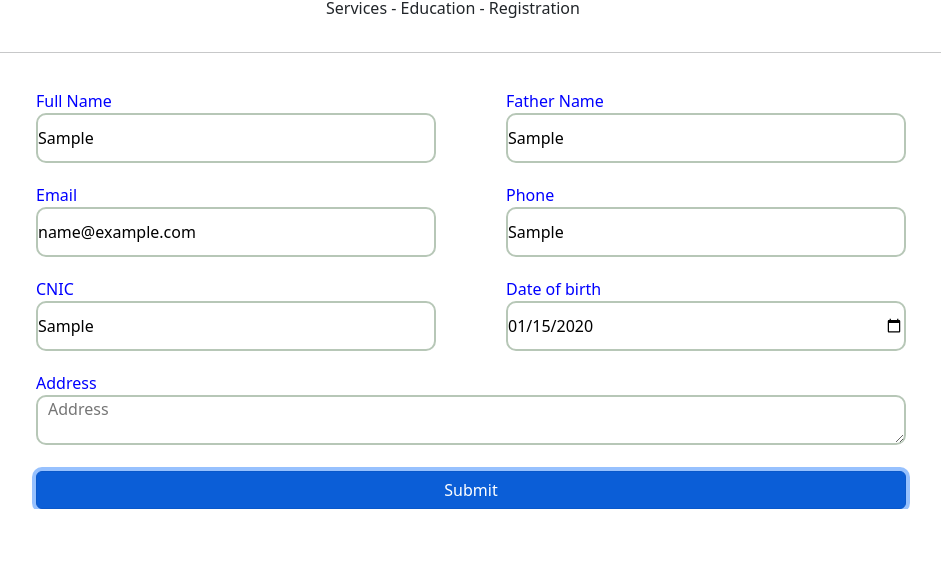
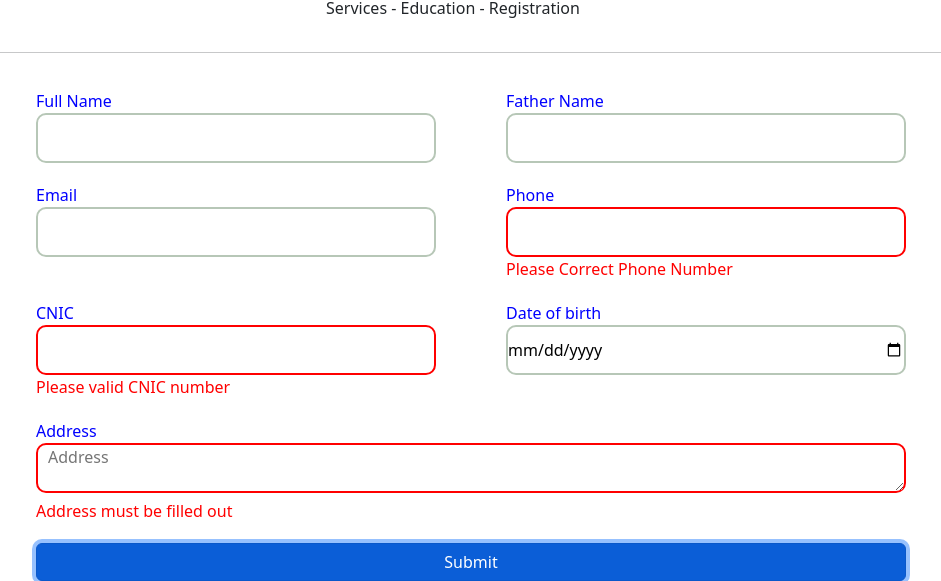
Before and after one commit to qadeer77/Registration-Form, a plain HTML site: page index.html in a window 1280 px wide. Both pictures are taken after typing "Sample", "Sample", "name@example.com", "Sample", "Sample", "2020-01-15" into the empty fields and a click on the button "Submit". Shown: the part 298-879 px from the top of the page, without its empty margins (151-1092 px from the left). Before the commit the page ends 807 px from the top, so only its background shows below. Drawn offline with nearby package versions, Linux system fonts and the light colour scheme.

Commit message:
validation

```diff
--- /dev/null
+++ b/app.js
@@ -0,0 +1,84 @@
+submit = () => {
+    // full name
+    let fullName = document.getElementById("fullName");
+    let span = document.getElementById("span");
+    let fullNameRegix = /^\s*$/.test(fullName.value);
+    if (fullNameRegix === true) {
+        fullName.style.border = "2px solid red";
+        span.innerHTML = "Name must be filled out";
+    }
+    let submit = fullName.value;
+    console.log(submit)
+    fullName.value = " ";
+
+    // father Name
+    let fatherName = document.getElementById("fatherName");
+    let span1 = document.getElementById("span1");
+    let fatherNameRegix = /^\s*$/.test(fatherName.value);
+    if (fatherNameRegix === true) {
+        fatherName.style.border = "2px solid red";
+        span1.innerHTML = "Father name must be filled out";
+    }
+    let submit1 = fatherName.value;
+    console.log(submit1)
+    fatherName.value = " ";
+
+    // email
+    let email = document.getElementById("email");
+    let span2 = document.getElementById("span2");
+    let emailRegix = /^([a-zA-Z0-9\._]+)@([a-zA-Z0-9])+.([a-z]+)(.[a-z]+)?$/.test(email.value);
+    if (emailRegix === false) {
+        email.style.border = "2px solid red";
+        span2.innerHTML = "Please valid Email address"
+    }
+    let submit2 = email.value;
+    console.log(submit2);
+    email.value = " ";
+
+    // phone
+    let phone = document.getElementById("phone");
+    let span3 = document.getElementById("span3");
+    let phoneRegex = /^((\+92)|(0092))-{0,1}\d{3}-{0,1}\d{7}$|^\d{11}$|^\d{4}-\d{7}$/.test(phone.value);
+    if (phoneRegex === false) {
+        phone.style.border = "2px solid red";
+        span3.innerHTML = "Please Correct Phone Number"
+    }
+    let submit3 = phone.value;
+    console.log(submit3);
+    phone.value = " ";
+
+    // CNIC
+    let cnic = document.getElementById("cnic");
+    let span4 = document.getElementById("span4");
+    let cnciRegex = /^[0-9]{5}-[0-9]{7}-[0-9]$/.test(cnic.value);
+    if (cnciRegex === false) {
+        cnic.style.border = "2px solid red";
+        span4.innerHTML = "Please valid CNIC number"
+    }
+    let submit4 = cnic.value;
+    console.log(submit4);
+    cnic.value = " ";
+
+    // date
+    let date = document.getElementById("date");
+    let span5 = document.getElementById("span5");
+    if (date.value.length === 0) {
+        date.style.border = "2px solid red";
+        span5.innerHTML = "Date must be Filled Out"
+    }
+    let submit5 = date.value;
+    console.log(submit5);
+    date.value = "";
+
+    // Address
+    let address = document.getElementById("address");
+    let span6 = document.getElementById("span6");
+    let addressRegex = /^\s*$/.test(address.value);
+    if (addressRegex === true) {
+        address.style.border = "2px solid red";
+        span6.innerHTML = "Address must be filled out"
+    }
+    let submit6 = address.value;
+    console.log(submit6);
+    submit6.value = " ";
+}
--- a/index.html
+++ b/index.html
@@ -36,7 +36,8 @@
                     <div class="form">
                         <form action="">
                             <label for="#">Full Name</label> <br>
-                            <input type="text" placeholder="Full name">
+                            <input id="fullName" type="text" placeholder="Full name"> <br>
+                            <span id="span"></span>
                         </form>
                     </div>
                 </div>
@@ -44,7 +45,8 @@
                     <div class="form1">
                         <form action="">
                             <label for="#">Father Name</label> <br>
-                            <input type="text" placeholder="Father name">
+                            <input id="fatherName" type="text" placeholder="Father name"> <br>
+                            <span id="span1"></span>
                         </form>
                     </div>
                 </div>
@@ -55,7 +57,8 @@
                     <div class="form2">
                         <form action="">
                             <label for="#">Email</label> <br>
-                            <input type="text" placeholder="Email">
+                            <input id="email" type="text" placeholder="Email"> <br>
+                            <span id="span2"></span>
                         </form>
                     </div>
                 </div>
@@ -63,7 +66,8 @@
                     <div class="form3">
                         <form action="">
                             <label for="#">Phone</label> <br>
-                            <input type="text" placeholder="Phone">
+                            <input id="phone" type="text" placeholder="Phone"> <br>
+                            <span id="span3"></span>
                         </form>
                     </div>
                 </div>
@@ -75,7 +79,8 @@
                     <div class="form4">
                         <form action="">
                             <label for="#">CNIC</label> <br>
-                            <input type="text" placeholder="CNIC">
+                            <input id="cnic" type="text" placeholder="CNIC"> <br>
+                            <span id="span4"></span>
                         </form>
                     </div>
                 </div>
@@ -83,7 +88,8 @@
                     <div class="form5">
                         <form action="">
                             <label for="#">Date of birth</label> <br>
-                            <input type="date">
+                            <input id="date" type="date"> <br>
+                            <span id="span5"></span>
                         </form>
                     </div>
                 </div>
@@ -95,14 +101,15 @@
                     <div class="form6">
                         <form action="">
                             <label for="#">Address</label> <br>
-                            <textarea name="" id="" cols="" rows="" placeholder="Address"></textarea>
+                            <textarea id="address" name="" id="" cols="" rows="" placeholder="Address"></textarea> <br>
+                            <span id="span6"></span>
                         </form>
                     </div>
                 </div>
             </div>
             <div class="row">
                 <div class="col button">
-                    <button type="button" class="btn btn-primary">Submit</button>
+                    <button onclick="submit();" type="button" class="btn btn-primary">Submit</button>
                 </div>
             </div>
         </div>
@@ -113,6 +120,7 @@
     <script src="https://cdn.jsdelivr.net/npm/bootstrap@5.2.0/dist/js/bootstrap.bundle.min.js"
         integrity="sha384-A3rJD856KowSb7dwlZdYEkO39Gagi7vIsF0jrRAoQmDKKtQBHUuLZ9AsSv4jD4Xa"
         crossorigin="anonymous"></script>
+    <script src="app.js"></script>
 </body>
 
 </html>
--- a/style.css
+++ b/style.css
@@ -216,3 +216,44 @@ body {
     left: 100px;
     width: 870px;
 }
+
+/* validation */
+#span {
+    position: relative;
+    top: 0px;
+    left: 100px;
+    color: red;
+}
+
+#span1 {
+    color: red;
+}
+
+#span2 {
+    position: relative;
+    top: 0px;
+    left: 100px;
+    color: red;
+}
+
+#span3 {
+    color: red;
+}
+
+#span4 {
+    position: relative;
+    top: 0px;
+    left: 100px;
+    color: red;
+}
+
+#span5 {
+    color: red;
+}
+
+#span6 {
+    position: relative;
+    top: 0px;
+    left: 100px;
+    color: red;
+}
```
